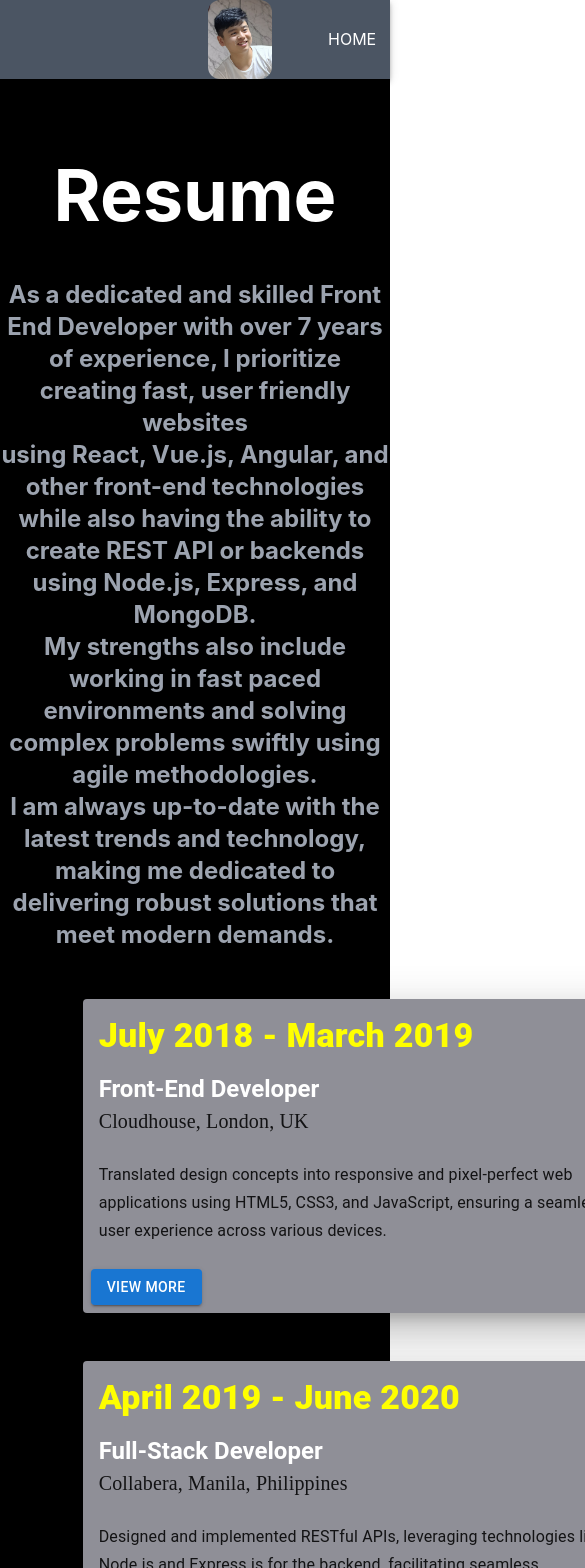
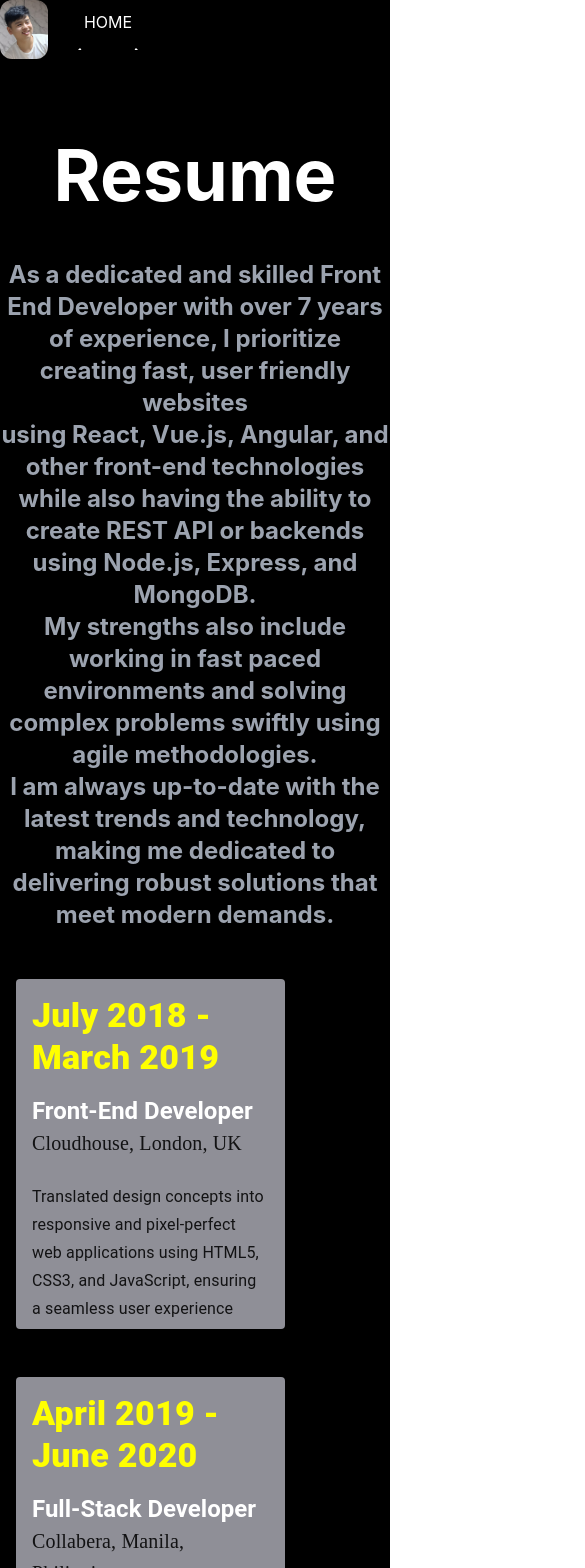
Before and after one commit to skydragon0324/study-react, a React (Create React App) app: page /resume in a window 390 px wide. Shown: the top 1568 px of the page, 585 px wide, since content can reach past the window. Built offline with nearby package versions, Linux system fonts and the light colour scheme.

Commit message:
mobile init

```diff
--- a/package.json
+++ b/package.json
@@ -5,7 +5,7 @@
   "dependencies": {
     "@emotion/react": "^11.11.1",
     "@emotion/styled": "^11.11.0",
-    "@mui/icons-material": "^5.14.18",
+    "@mui/icons-material": "^5.14.19",
     "@mui/material": "^5.14.18",
     "@mui/system": "^5.14.18",
     "@syncfusion/ej2-react-buttons": "^23.2.4",
@@ -20,6 +20,7 @@
     "postcss": "^8.4.31",
     "react": "^18.2.0",
     "react-dom": "^18.2.0",
+    "react-material-ui-carousel": "^3.4.2",
     "react-router-dom": "^6.18.0",
     "react-scripts": "5.0.1",
     "react-slick": "^0.29.0",
--- a/src/App.js
+++ b/src/App.js
@@ -17,9 +17,9 @@ function App() {
         <Routes>
           <Route path="/" exact Component={MainPage} />
           <Route path="/home" exact Component={Home} />
-          <Route path="/about" exact Component={About } />
+          <Route path="/about" exact Component={About} />
           <Route path="/resume" exact Component={Resume} />
-          <Route path="/experience" exact Component={Experience } />
+          <Route path="/experience" exact Component={Experience} />
           <Route path="/gallery" element={<Gallery />} />
         </Routes>
       </Router>
--- a/src/components/Navbar.js
+++ b/src/components/Navbar.js
@@ -6,16 +6,9 @@ import staff from "../images/person.jpg";
 import { Typography, TextField } from "@mui/material";
 import SearchAppBar from "./search-box";
 import clsx from "clsx";
-
-const SiteNavbar = () => {
-  const [inputText, setInputText] = useState("");
-  const inputHandler = (data) => {
-    setInputText(data);
-  };
-
-  const pathname = window.location.pathname;
-  const path = pathname.split("/")[1];
-  const [activeTab, setActiveTab] = useState(path);
+import Carousel from "react-material-ui-carousel";
+import ArrowForwardIosOutlinedIcon from "@mui/icons-material/ArrowForwardIosOutlined";
+import ArrowBackIosNewOutlinedIcon from "@mui/icons-material/ArrowBackIosNewOutlined";;
 
 const tabs = [
   { label: "HOME", value: "home", link: "/home" },
@@ -28,17 +21,61 @@ const SiteNavbar = () => {
   { label: "CONTACT", value: "contact", link: "/contact" },
 ];
 
+const SiteNavbar = () => {
+  const CarouselMenu = () => {
+    const setting = {
+      dots: false,
+      nextIcon: <ArrowForwardIosOutlinedIcon />,
+      prevIcon: <ArrowBackIosNewOutlinedIcon />,
+      autoPlay: false,
+      navButtonsAlwaysVisible: true,
+      animation: "slide",
+      navButtonsProps: {
+        style: {
+          backgroundColor: "transparent",
+        },
+      },
+      navButtonsWrapperProps: {
+        style: {
+          top: "unset",
+        },
+      },
+    };
+
     return (
-    <AppBar position="static">
-      <Toolbar className="text-white bg-gray-600">
-        <div className="flex flex-row">
-          <div className="flex-none ml-48 mr-12 items-center">
+      <Carousel {...setting} className="h-10 text-white">
+        {tabs.map((item, index) => (
+          <Link
+            to={item.link}
+            key={index}
+            className="flex justify-center items-center text-center w-full"
+            onClick={() => setActiveTab(item.value)}
+          >
+            <div className="text-white text-center">{item.label}</div>
+          </Link>
+        ))}
+      </Carousel>
+    );
+  };
+
+  const [inputText, setInputText] = useState("");
+  const inputHandler = (data) => {
+    setInputText(data);
+  };
+
+  const pathname = window.location.pathname;
+  const path = pathname.split("/")[1];
+  const [activeTab, setActiveTab] = useState(path);
+
+  return (
+    <div className="flex flex-row text-white">
+      <div className="flex-none bg-transparent static md:ml-48 md:mr-12 items-center">
         <Link to={"/"}>
-              <img className="w-16 rounded-xl" src={staff} />
+          <img className="w-12 rounded-xl" src={staff} />
         </Link>
       </div>
-          <div className="flex">
-            <div className="flex list-none space-x-12 items-center hover:cursor-pointer">
+      <div className="md:flex hidden">
+        <div className="md:flex list-none space-x-12 items-center hover:cursor-pointer">
           {tabs &&
             tabs.map((tab) => (
               <Link to={tab.link}>
@@ -55,9 +92,10 @@ const SiteNavbar = () => {
             ))}
         </div>
       </div>
+      <div className="md:hidden flex justify-center items-center text-center">
+        <CarouselMenu />
       </div>
-      </Toolbar>
-    </AppBar>
+    </div>
   );
 };
 
--- a/src/components/pages/Resume.js
+++ b/src/components/pages/Resume.js
@@ -42,7 +42,7 @@ const Resume = () => {
       <div className="flex items-center justify-center">
         <h1 className="text-7xl font-bold">Resume</h1>
       </div>
-      <div className="flex items-center justify-center mt-12">
+      <div className="md:flex items-center justify-center mt-12">
         <p className="text-2xl font-bold text-gray-400 text-center">
           As a dedicated and skilled Front End Developer with over 7 years of
           experience, I prioritize creating fast, user friendly websites <br />{" "}
@@ -56,7 +56,7 @@ const Resume = () => {
         </p>
       </div>
       <Container>
-        <div className="flex flex-row flex-wrap mt-12 justify-evenly w-[1300px]">
+        <div className="md:flex md:flex-row md:flex-wrap mt-12 md:justify-evenly w-3/4">
           <div className="space-y-12">
             <Card
               sx={{
@@ -64,8 +64,8 @@ const Resume = () => {
                 backgroundColor: "rgb(143 143 151)",
                 minHeight: 300,
                 boxShadow: 20,
+                height: 350
               }}
-              classes="bg-gray-500"
             >
               <CardContent>
                 <Typography
@@ -88,11 +88,11 @@ const Resume = () => {
                   seamless user experience across various devices.
                 </Typography>
               </CardContent>
-              <CardActions>
+              <div className="flex justify-center mt-10">
                 <Button variant="contained" onClick={handleOpen}>
                   View More
                 </Button>
-              </CardActions>
+              </div>
             </Card>
             <Card
               sx={{
@@ -100,6 +100,7 @@ const Resume = () => {
                 backgroundColor: "rgb(143 143 151)",
                 minHeight: 300,
                 boxShadow: 20,
+                height: 350
               }}
               classes="bg-gray-500"
             >
@@ -119,9 +120,11 @@ const Resume = () => {
                   seamless communication between the frontend and server
                 </Typography>
               </CardContent>
-              <CardActions>
-                <Button variant="contained" onClick={handleOpen1}>View More</Button>
-              </CardActions>
+              <div className="flex justify-center mt-10">
+                <Button variant="contained" onClick={handleOpen1}>
+                  View More
+                </Button>
+              </div>
             </Card>
           </div>
           <div className="space-y-12">
@@ -131,6 +134,7 @@ const Resume = () => {
                 backgroundColor: "rgb(143 143 151)",
                 minHeight: 300,
                 boxShadow: 20,
+                height:350
               }}
               classes="bg-gray-500"
             >
@@ -154,9 +158,11 @@ const Resume = () => {
                   implement RESTful APIs for seamless data retrieval and updates
                 </Typography>
               </CardContent>
-              <CardActions>
-                <Button variant="contained" onClick={handleOpen2}>View More</Button>
-              </CardActions>
+              <div className="flex justify-center m-5 mt-16">
+                <Button variant="contained" onClick={handleOpen2}>
+                  View More
+                </Button>
+              </div>
             </Card>
             <Card
               sx={{
@@ -164,6 +170,7 @@ const Resume = () => {
                 backgroundColor: "rgb(143 143 151)",
                 minHeight: 300,
                 boxShadow: 20,
+                height: 350
               }}
               classes="bg-gray-500"
             >
@@ -184,12 +191,11 @@ const Resume = () => {
                   application performance and user experience by 40%
                 </Typography>
               </CardContent>
-              <CardActions>
-                <Button variant="contained" onClick={handleOpen3}
-                >
+              <div className="flex justify-center m-2">
+                <Button variant="contained" onClick={handleOpen3}>
                   View More
                 </Button>
-              </CardActions>
+              </div>
             </Card>
           </div>
         </div>
@@ -213,10 +219,11 @@ const Resume = () => {
             Front end Developer, Cloudhouse
           </Typography>
           <Typography id="modal-modal-description" sx={{ mt: 2 }}>
-            <li>
-              Translated design concepts into responsive and pixel-perfect web
+            <li className="flex items-center">
+              <img src="https://encrypted-tbn0.gstatic.com/images?q=tbn:ANd9GcR6DCPdqAKvUUH7HLjvl1oSYxyzclvZuJx9dg&usqp=CAU" alt="tick" className="w-5 rounded-full"/>
+              <span>Translated design concepts into responsive and pixel-perfect web
               applications using HTML5, CSS3, and JavaScript, ensuring a
-              seamless user experience across various devices.
+              seamless user experience across various devices.</span>
             </li>
             <li>
               Developed feature-rich single-page applications (SPAs) with a
@@ -233,7 +240,7 @@ const Resume = () => {
               innovative approaches.
             </li>
           </Typography>
-          <div className="flex justify-center">
+          <div className="flex justify-center mt-5">
             <Button variant="contained" onClick={handleClose}>
               Close
             </Button>
@@ -284,7 +291,7 @@ const Resume = () => {
               capabilities.
             </li>
           </Typography>
-          <div className="flex justify-center">
+          <div className="flex justify-center mt-5">
             <Button variant="contained" onClick={handleClose1}>
               Close
             </Button>
@@ -336,7 +343,7 @@ const Resume = () => {
               project delivery
             </li>
           </Typography>
-          <div className="flex justify-center">
+          <div className="flex justify-center mt-5">
             <Button variant="contained" onClick={handleClose2}>
               Close
             </Button>
@@ -395,7 +402,7 @@ const Resume = () => {
               different departments
             </li>
           </Typography>
-          <div className="flex justify-center">
+          <div className="flex justify-center mt-5">
             <Button variant="contained" onClick={handleClose3}>
               Close
             </Button>
```
Also changed, not shown: 1 other file (tests, documents, lock files or other folders). Lines whose indentation alone changed are shown as unchanged.
